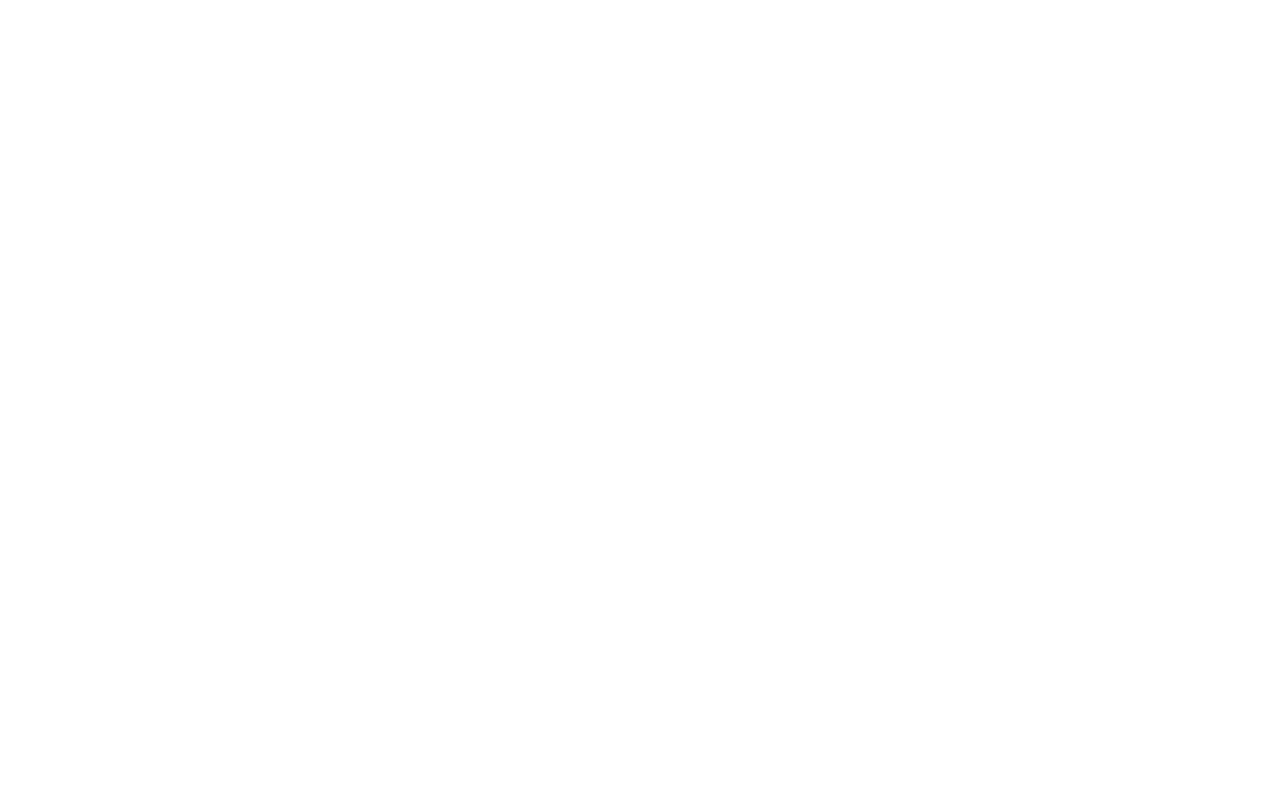
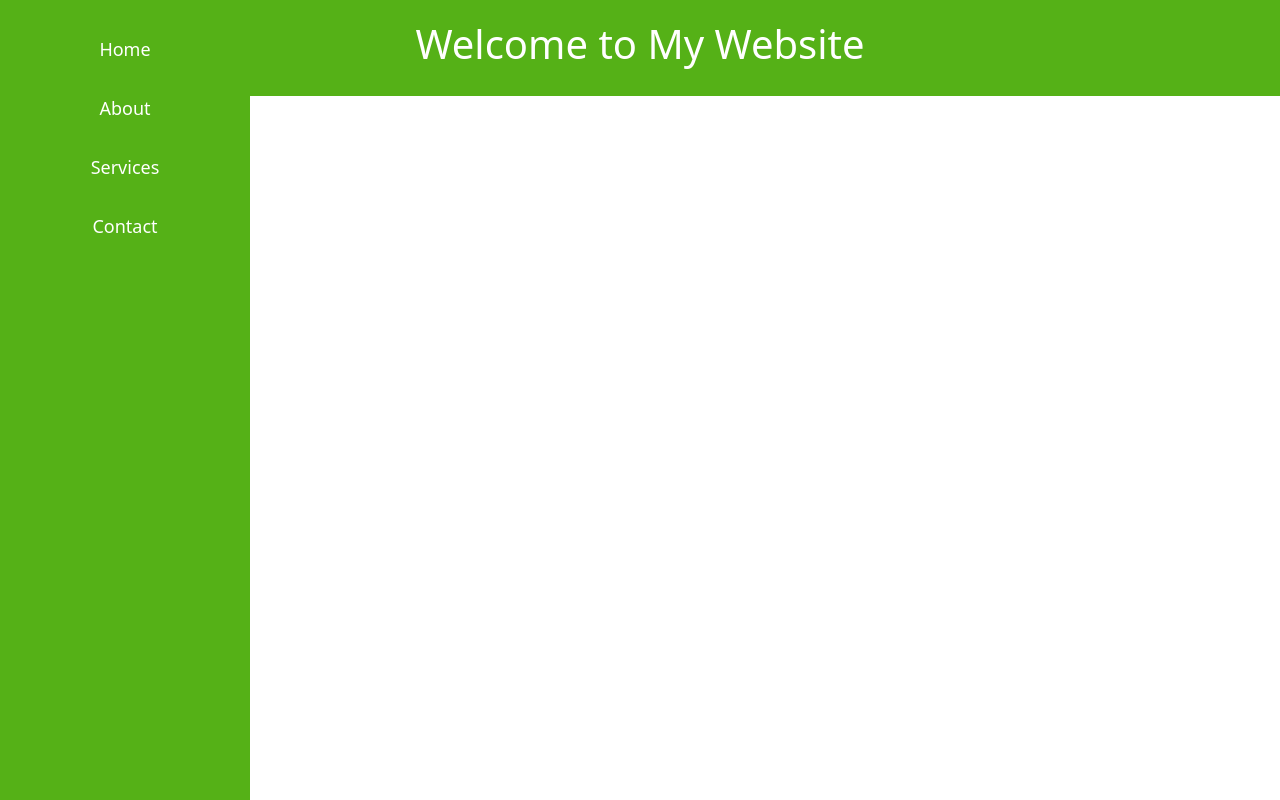
Before and after one commit to desh1997/stafrontend, a React (Create React App) app in the folder stafrontend/: page /dashboard in a window 1280 px wide. Before the commit this address had no page. Built offline with nearby package versions, Linux system fonts and the light colour scheme.

Commit message:
Fixed AuthForm Design

```diff
--- a/stafrontend/src/App.js
+++ b/stafrontend/src/App.js
@@ -4,6 +4,7 @@ import { BrowserRouter, Route, Routes } from 'react-router-dom';
 // import { Register } from "../src/Components/Auth/Register";
 import { AuthForm } from "../src/Components/Auth/authForm";
 import { Landing } from "../src/Components/Landing";
+import { Base } from './Components/Dashboard/base';
 
 function App() {
   return (
@@ -13,8 +14,8 @@ function App() {
       <Routes>
         <Route path="/" element={<Landing />} />
         <Route path="" element={<Landing />} />
-
         <Route path="/auth" element={<AuthForm />} />
+        <Route path="/dashboard" element={<Base/>}/>
         {/* <Route path="/login" element={<Login />} /> */}
       </Routes>
     </BrowserRouter>
--- a/stafrontend/src/Components/Assets/auth.css
+++ b/stafrontend/src/Components/Assets/auth.css
@@ -19,10 +19,11 @@
     justify-content: center;
     /* height: 100vh; */
     /* padding: 5%; */
-    padding-top: 2%;
-    padding-bottom: 2%;
+    /* padding-top: 2%; */
+    /* padding-bottom: 2%; */
     /* padding-left: 5%;
     padding-right: 5%; */
+    height: 100vh;
 }
 
 .frame {
@@ -31,6 +32,7 @@
     background-position: center center;
     border-radius: 1px;
     min-width: 60vw;
+    height: 100vh;
 }
 
 .myDiv {
@@ -38,7 +40,7 @@
     background-size: cover;
     box-sizing: border-box;
     background-position: center center;
-    padding: 10px;
+    padding: 5px;
     border-radius: 5px;
     /* background-color: rgba(72, 72, 72, 0.5); */
     /* opacity: 100px; */
@@ -128,7 +130,8 @@
 }
 
 .auth_form_left_cont {
-    padding: 5% 2% 2% 2%;
+    /* padding: 5% 2% 2% 2%; */
+    padding: 5% 5% 49% 5%;
     height: 100%;
 }
 
@@ -158,3 +161,7 @@
 .fa-arrow-left {
     color: red;
 }
+
+.auth_back {
+    text-shadow: 2px 2px 4px rgba(0, 0, 0, 0.5);
+}
--- /dev/null
+++ b/stafrontend/src/Components/Assets/dashboard.css
@@ -0,0 +1,31 @@
+.sidebar {
+    height: 100%;
+    width: 250px;
+    position: fixed;
+    top: 0;
+    left: 0;
+    background-color:rgb(85, 177, 23);
+
+    padding-top: 20px;
+}
+
+.sidebar a:hover {
+    background-color: rgb(178,160,46);
+}
+
+.sidebar a {
+    padding: 16px;
+    text-align: center;
+    text-decoration: none;
+    font-size: 18px;
+    color: white;
+    display: block;
+}
+
+.header {
+    background-color: rgb(85, 177, 23); /* Green color */
+    color: white; /* Text color */
+    text-align: center;
+    padding: 20px; /* Add padding for space around the text */
+    font-size: 24px; /* Adjust the font size as needed */
+}
--- a/stafrontend/src/Components/Auth/Login.jsx
+++ b/stafrontend/src/Components/Auth/Login.jsx
@@ -21,7 +21,7 @@ export const Login = () => {
           const response = await Axios.post('api-v1/auth/user-login/', formData);
           if (response.status === 200) {
               console.log(response);
-              navigate('/');
+              navigate('/dashboard');
           } else {
               toast.warn('Login failed. Please try again.');
           }
--- a/stafrontend/src/Components/Auth/authForm.jsx
+++ b/stafrontend/src/Components/Auth/authForm.jsx
@@ -42,7 +42,7 @@ export const AuthForm = () => {
                         {/* </div> */}
                         <div className='d-flex'>
                             <div className='col-6 auth_form_left'>
-                                <Link to="/"><i class="fa-solid fa-arrow-left fa-2xl"></i></Link>
+                                <Link className='auth_back' to="/"><i class="fa-solid fa-arrow-left fa-xl"></i></Link>
                                 <div className='auth_form_left_cont'>
                                     <span className='auth_text_head'>Empower Your Investments with Stock Signal Advisor</span><br/>
                                     <div className='mt-2'>
--- /dev/null
+++ b/stafrontend/src/Components/Dashboard/base.jsx
@@ -0,0 +1,15 @@
+import React from 'react';
+import SideBar from '../Dashboard/sideBar';
+import Header from '../Dashboard/header';
+import '../Assets/dashboard.css';
+
+export const Base = () => {
+    return (
+        <>
+        <SideBar/>
+        <Header/>
+        </>
+     );
+};
+
+export default Base;
--- /dev/null
+++ b/stafrontend/src/Components/Dashboard/header.jsx
@@ -0,0 +1,9 @@
+export const Header = () => {
+    return (
+        <header class="header">
+            <h1>Welcome to My Website</h1>
+        </header>
+    );
+};
+
+export default Header;
--- /dev/null
+++ b/stafrontend/src/Components/Dashboard/sideBar.jsx
@@ -0,0 +1,14 @@
+export const SideBar = () => {
+    return (
+        <>
+        <div class="sidebar">
+            <a href="#">Home</a>
+            <a href="#">About</a>
+            <a href="#">Services</a>
+            <a href="#">Contact</a>
+        </div>
+        </>
+    );
+};
+
+export default SideBar;
```
Also changed, not shown: stafrontend/src/App.css (line endings or trailing spaces), 1 other file (tests, documents, lock files or other folders). Lines whose indentation alone changed are shown as unchanged.
